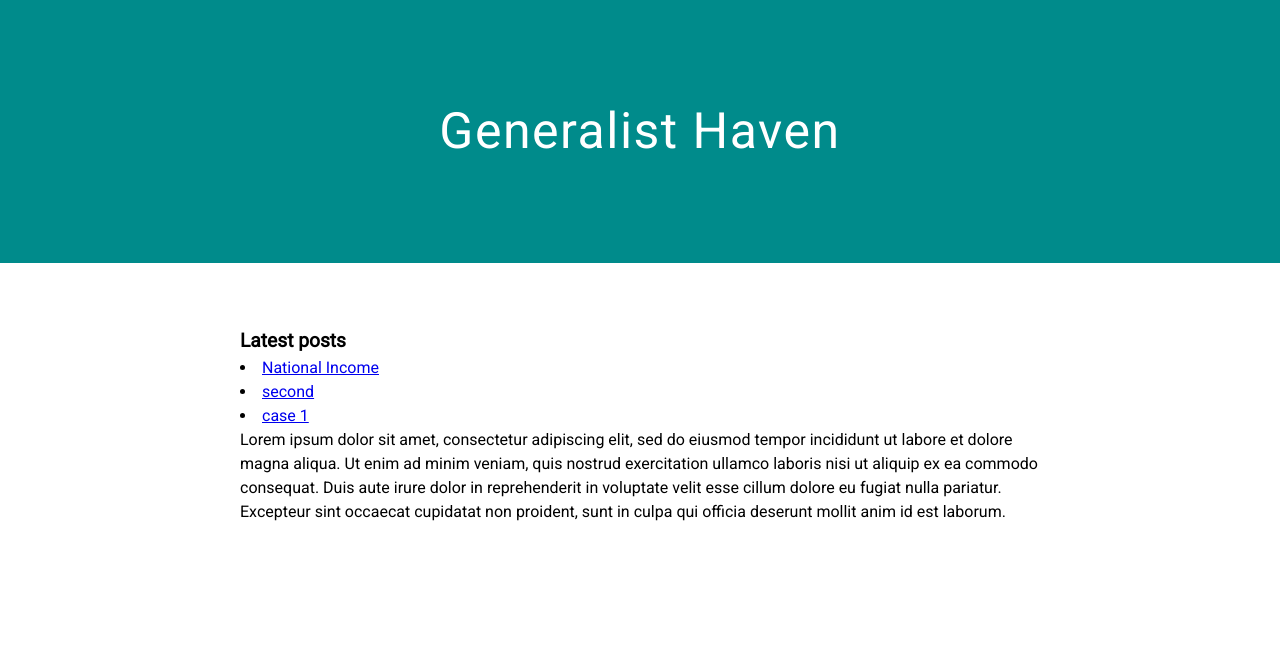
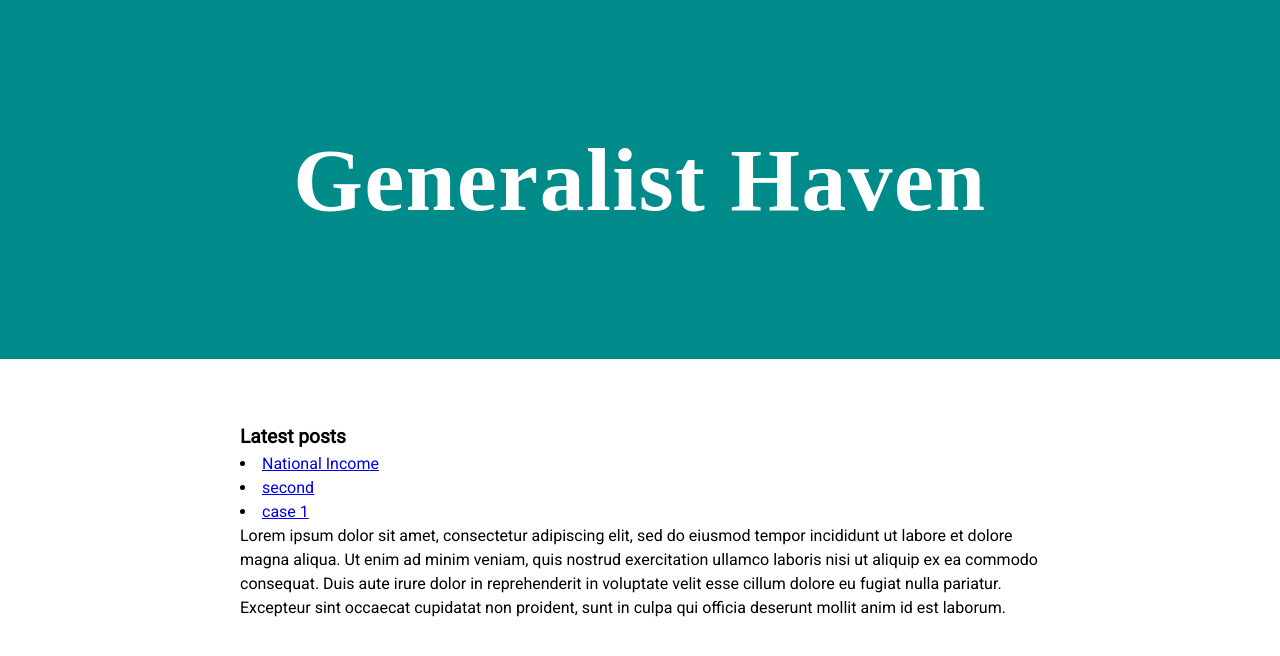
Before and after one commit to generalistsanctuary/generalistsanctuary.github.io, a Jekyll site: the page built from index.html, in a window 1280 px wide. Shown: the top 656 px of the page. Built offline with Jekyll 4.4.1, drawn with Linux system fonts in a browser that asks for light colours.

Commit message:
Update index.html

```diff
--- a/index.html
+++ b/index.html
@@ -13,16 +13,18 @@
     title{
       background: darkcyan;
     }
-    header{
+   header{
         background: darkcyan;
-        padding: 8% ;
+        padding: 10% ;
         align-content: center;
         color: white;
         text-align: center;
         margin-top: 0%;
         margin-bottom: 5%;
         letter-spacing: 1.5px;
-        font-size: 50px;
+        font-family: 'Times New Roman', Times, serif;
+        font-weight: bold;
+
     }
     body{
         margin: 0 auto;
@@ -48,7 +50,7 @@
 
   </head>
   <body>
-      <header>Generalist Haven</header>
+      <header style="font-size:7vw">Generalist Haven</header>
       <p><span style="font-size: larger;"><strong>Latest posts</strong></span></p>
       {% for post in site.posts %}
     <li><a href="{{post.url}}">{{post.title}}</a></li>
```
